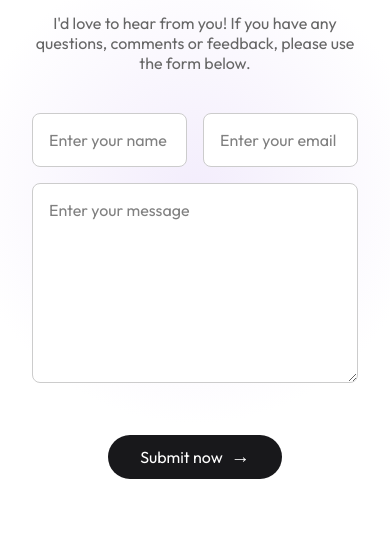
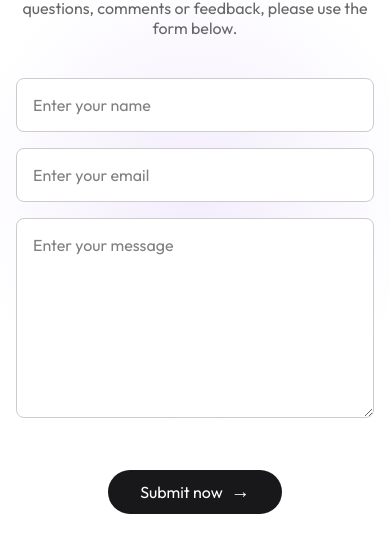
Before and after one commit to MahwishZa/tasks, a plain HTML site: page webpage/contact.html in a window 390 px wide. Shown: the part 231-784 px from the top of the page. Drawn offline with Linux system fonts and the light colour scheme.

Commit message:
Update contact.html

```diff
--- a/webpage/contact.html
+++ b/webpage/contact.html
@@ -139,6 +139,16 @@
         .dark-mode h1 {
             color: #F3F4F6;
         }
+
+        @media (max-width: 600px) {
+            .contact-form .row {
+                flex-direction: column;
+            }
+
+            .contact-section .container {
+                padding: 1rem;
+            }
+        }
     </style>
 </head>
 
@@ -150,6 +160,7 @@
             <p>
                 I'd love to hear from you! If you have any questions, comments or feedback, please use the form below.
             </p>
+
             <form class="contact-form" action="#" method="POST">
                 <div class="row">
                     <input type="text" name="name" placeholder="Enter your name" required>
```
